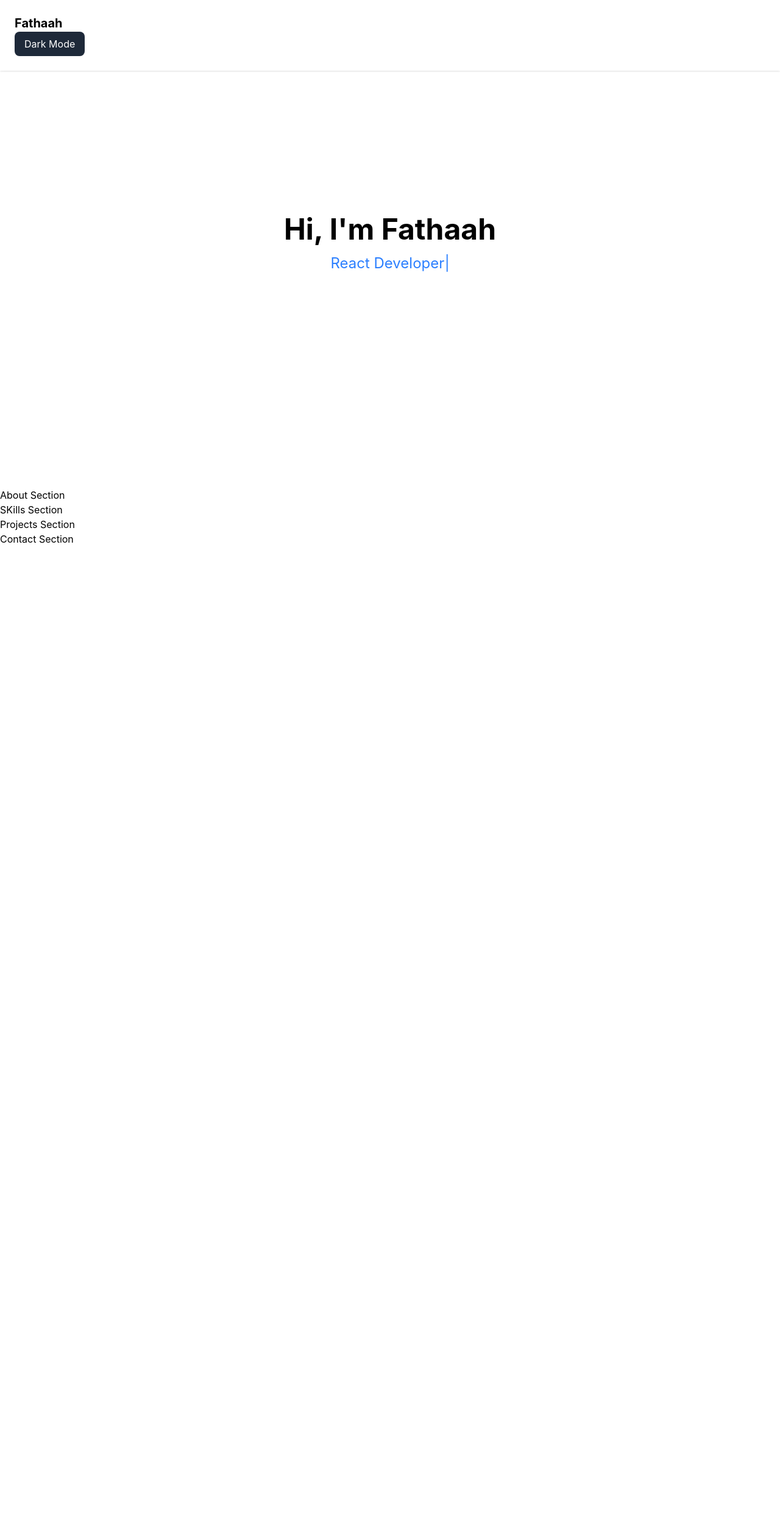
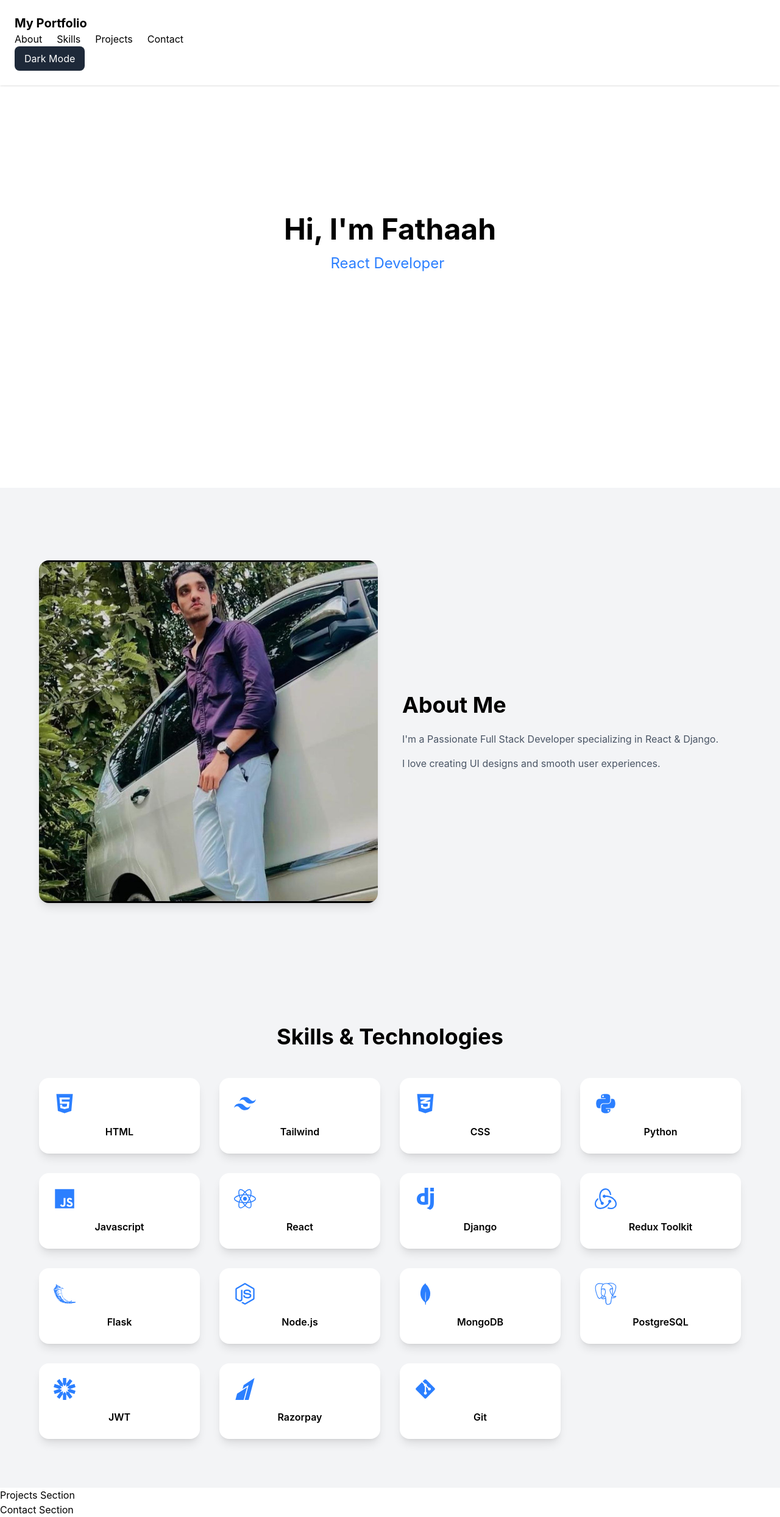
Before and after one commit to Mohammed-Fathaah/Portfolio, a React (Vite) app: page / in a window 1280 px wide. Shown: the whole page at 61% size. Before the commit the page ends 896 px from the top, so only its background shows below. Built offline with nearby package versions, Linux system fonts and the light colour scheme.

Commit message:
skills done

```diff
--- a/src/components/About.jsx
+++ b/src/components/About.jsx
@@ -1,4 +1,21 @@
+import myImage from "../assets/myphoto.jpg";
+
 function About(){
-    return <div>About Section</div>;
+    return (
+        <section id="about" className="min-h-screen flex items-center justify-center px-6 py-20 bg-gray-100 dark:bg-gray-900 transition-colors duration-300">
+            <div className="max-w-6xl mx-auto grid md:grid-cols-2 gap-10 items-center">
+                {/* Left side - image */}
+                <div>
+                    <img src={myImage} alt="About Me" className="rounded-2xl shadow-lg" />
+                </div>
+                {/* Right side - Text */}
+                <div>
+                    <h2 className="text-4xl font-bold mb-6">About Me</h2>
+                    <p className="text-gray-600 dark:text-gray-300 mb-4">I'm a Passionate Full Stack Developer specializing in React & Django.</p>
+                    <p className="text-gray-600 dark:text-gray-300">I love creating UI designs and smooth user experiences.</p>
+                </div>
+            </div>
+        </section>
+    );
 }
 export default About;
--- a/src/components/Navbar.jsx
+++ b/src/components/Navbar.jsx
@@ -2,7 +2,14 @@ import ThemeToggle from "./ThemeToggle";
 function Navbar(){
     return (
         <nav className="fixed w-full top-0 justify-between items-center p-6 bg-white dark:bg-black shadow z-40">
-            <h1 className="font-bold text-xl">Fathaah</h1>
+            <h1 className="font-bold text-xl">My Portfolio</h1>
+
+            <div className="flex items-center gap-6">
+                <a href="#about" className="hover:text-blue-500">About</a>
+                <a href="#skills" className="hover:text-blue-500">Skills</a>
+                <a href="#projects" className="hover:text-blue-500">Projects</a>
+                <a href="#contact" className="hover:text-blue-500">Contact</a>
+            </div>
             <ThemeToggle />
         </nav>
     );
--- a/src/components/Skills.jsx
+++ b/src/components/Skills.jsx
@@ -1,4 +1,66 @@
+import { motion } from "framer-motion";
+import {
+    FaHtml5,
+    FaCss3Alt,
+    FaJs,
+    FaReact,
+    FaPython,
+    FaNodeJs,
+    FaGitAlt,
+    FaDocker
+} from "react-icons/fa";
+
+import {
+    SiDjango,
+    SiTailwindcss,
+    SiMongodb,
+    SiPostgresql,
+    SiRedux,
+    SiFlask,
+    SiJsonwebtokens,
+    SiRazorpay
+} from "react-icons/si";
+
+const skills = [
+    { name: "HTML",icon:<FaHtml5 /> },
+    { name: "Tailwind",icon:<SiTailwindcss /> },
+    { name: "CSS",icon:<FaCss3Alt /> },
+    { name: "Python",icon:<FaPython /> },
+    { name: "Javascript",icon:<FaJs /> },
+    { name: "React",icon:<FaReact /> },
+    { name: "Django",icon:<SiDjango /> },
+    { name: "Redux Toolkit",icon:<SiRedux /> },
+    { name: "Flask",icon:<SiFlask /> },
+    { name: "Node.js",icon:<FaNodeJs /> },
+    { name: "MongoDB",icon:<SiMongodb /> },
+    { name: "PostgreSQL",icon:<SiPostgresql /> },
+    { name: "JWT",icon:<SiJsonwebtokens /> },
+    { name: "Razorpay",icon:<SiRazorpay /> },
+    { name: "Git",icon:<FaGitAlt /> }
+];
+
 function Skills(){
-    return <div>SKills Section</div>
+    return (
+        <section id="skills"
+        className="min-h-screen px-6 py-20 bg-gray-100 dark:bg-black transition-colors duration-300">
+        <h2 className="text-4xl font-bold text-center mb-12">Skills & Technologies</h2>
+
+        <div className="grid grid-cols-2 sm:grid-cols-3 md:grid-cols-4 gap-8 max-w-6xl mx-auto">
+            { skills.map((skill,index)=>(
+                <motion.div key={index}
+                initial={{ opacity:0,y:60 }}
+                whileInView={{ opacity:1,y:0 }}
+                viewport={{ once:true }}
+                transition={{ duration:0.5,delay:index*0.05 }}
+                className="bg-white dark:bg-gray-900 p-6 rounded-2xl shadow-lg text-center hover:scale-105 hover:shadow-blue-500/40 transition-all duration-300 cursor-pointer">
+
+                    <div className="text-4xl mb-4 text-blue-500">{skill.icon}</div>
+                    <p className="font-semibold">{skill.name}</p>
+                </motion.div>
+            ))}
+        </div>
+        </section>
+    );
 }
+
 export default Skills;
```
Also changed, not shown: src/assets/myphoto.jpg (added).
